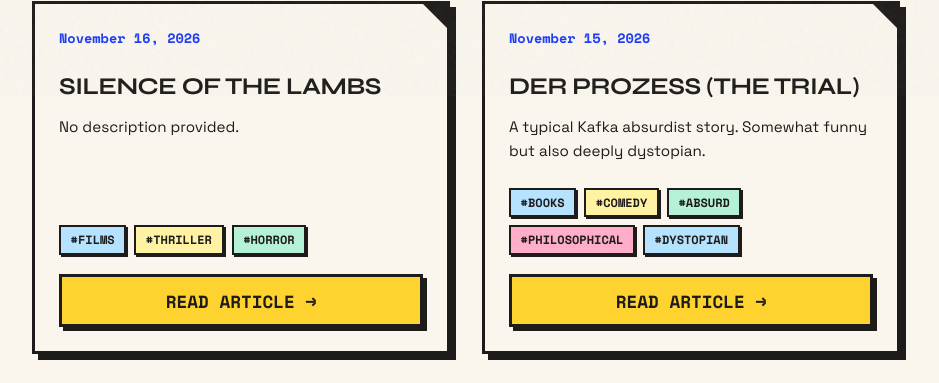
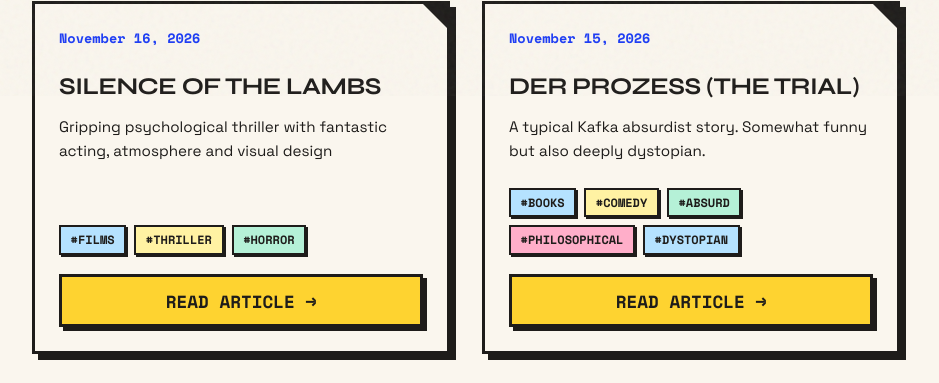
Before and after one commit to AVGP/thatsaweb.site, an Eleventy site: page src/index.njk in a window 1280 px wide. Shown: the part 704-1087 px from the top of the page, without its empty margins (174-1113 px from the left). Built offline with nearby package versions, Linux system fonts and the light colour scheme; Eleventy itself is replaced by a stand-in of ours; files that its build step writes are made by us from their sources; what markdown-it-attrs would draw is missing.

Commit message:
Adds description to silence-of-the-lambs.md

```diff
--- a/src/films/silence-of-the-lambs.md
+++ b/src/films/silence-of-the-lambs.md
@@ -1,7 +1,7 @@
 ---
 title: Silence of the lambs
 date: 2026-11-16
-description:
+description: Gripping psychological thriller with fantastic acting, atmosphere and visual design
 tags:
   - thriller
   - horror
```
